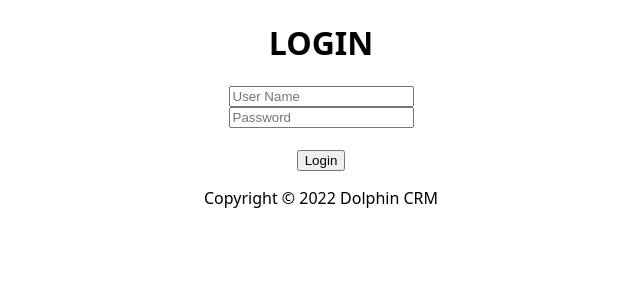
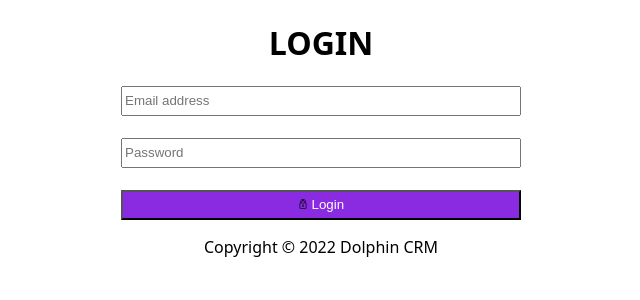
Before and after one commit to DavidLynch26/info2180-finalproject, a PHP site: page /info2180-finalproject/ in a window 1280 px wide. Shown: the part 40-340 px from the top of the page, without its empty margins (319-959 px from the left). Run offline with PHP 8.4, Linux system fonts and the light colour scheme; data that the repository does not hold is empty.

Commit message:
login page styling, may need further look

```diff
--- a/app.js
+++ b/app.js
@@ -20,11 +20,11 @@ window.onload = function(){
                 workSpace.innerHTML = this.responseText;
                 loginButton = document.getElementById("loginButton").addEventListener('click', function(event){
                     event.preventDefault();
-                    var username = document.getElementById("username").value.replace(/(<([^>]+)>)/gi, "").trim();
+                    var email = document.getElementById("email").value.replace(/(<([^>]+)>)/gi, "").trim();
                     var password = document.getElementById("password").value.replace(/(<([^>]+)>)/gi, "").trim();
-                    if(username !== "" && password !== ""){
+                    if(email !== "" && password !== ""){
                         url = "userLogin.php";
-                        params = "username=" +username+ "&password="+password;
+                        params = "email=" +email+ "&password="+password;
                         xhttp.open(method, url, false);
                         xhttp.setRequestHeader('Content-type', 'application/x-www-form-urlencoded');
                         xhttp.onreadystatechange = function(){
--- a/dashboard.php
+++ b/dashboard.php
@@ -1,6 +1,7 @@
 <?php
     if(isset($_POST['type'])){
         include "setConnection.php";
+        include "sideBar.php";
 
         $type = filter_input(INPUT_POST, 'type', FILTER_SANITIZE_STRING);
         $queryString = "SELECT * FROM contacts WHERE type LIKE '%$type%'";
--- a/index.php
+++ b/index.php
@@ -3,7 +3,7 @@
     <meta charset="UTF-8">
     <meta http-equiv="X-UA-Compatible" content="IE=edge">
     <meta name="viewport" content="width=device-width, initial-scale=1.0">
-    <link rel="stylesheet" href="style.css" /><!--CSS file added -->
+    <link rel="stylesheet" href="style.css" type = "text/css"/><!--CSS file added -->
     <link rel="icon" href="http://localhost/info2180-finalproject/dolphinCrmImage.png"> <!--Browser icon added -->
     <script src="app.js"></script><!--Javasript file added -->
     <title>Dolphin CRM</title>
--- a/style.css
+++ b/style.css
@@ -18,8 +18,25 @@ header div img{
 }
 
 #loginForm{
+    display: flex;
+    flex-direction: column;
     text-align: center;
-    font-weight: bold;
+    align-items: center;
+}
+
+#loginForm button, #loginForm input{
+    width: 400px;
+    height: 30px;
+}
+
+#loginForm button{
+    background-color: blueviolet;
+    color: white;
+}
+
+#loginForm button img{
+    width: 10px;
+    height: 10px;
 }
 
 .container{
--- a/userLogin.php
+++ b/userLogin.php
@@ -1,9 +1,9 @@
 <?php
     include "setConnection.php";
 
-    if(isset($_POST['username']) and isset($_POST['password'])):
+    if(isset($_POST['email']) and isset($_POST['password'])):
         $login = false;
-        $userName = filter_var($_POST['username'], FILTER_SANITIZE_EMAIL);
+        $email = filter_var($_POST['email'], FILTER_SANITIZE_EMAIL);
         $passWord = filter_var($_POST['password'], FILTER_SANITIZE_STRING);
 
         $queryString = "SELECT * FROM users";
@@ -11,7 +11,7 @@
         $stmt = $conn->query($queryString);
         $results = $stmt->fetchAll(PDO::FETCH_ASSOC);
         foreach($results as $result):
-            if($result['email'] == $userName and password_verify($passWord, $result['password'])):
+            if($result['email'] == $email and password_verify($passWord, $result['password'])):
                 $login = true;
                 if($result['role'] == "Member"){
                     echo json_encode([1, 0]);
--- a/userLoginForm.php
+++ b/userLoginForm.php
@@ -2,8 +2,7 @@
 
 <form id = "loginForm" action="verifyUser.php" method="POST">
 <h1>LOGIN</h1>
-    <input type="text" id = "username" name="username" placeholder="User Name"><br>
-    <input type="password" id = "password" name="password" placeholder="Password">
-    <br><br>
-    <button type = "button" id = "loginButton">Login</button>
+    <input type="text" id = "email" name="email" placeholder="Email address"><br>
+    <input type="password" id = "password" name="password" placeholder="Password"><br>
+    <button type = "button" id = "loginButton"><img src="lockIcon.png" alt="Black lock icon"> Login</button>
 </form>
```
Also changed, not shown: lockIcon.png (added).
